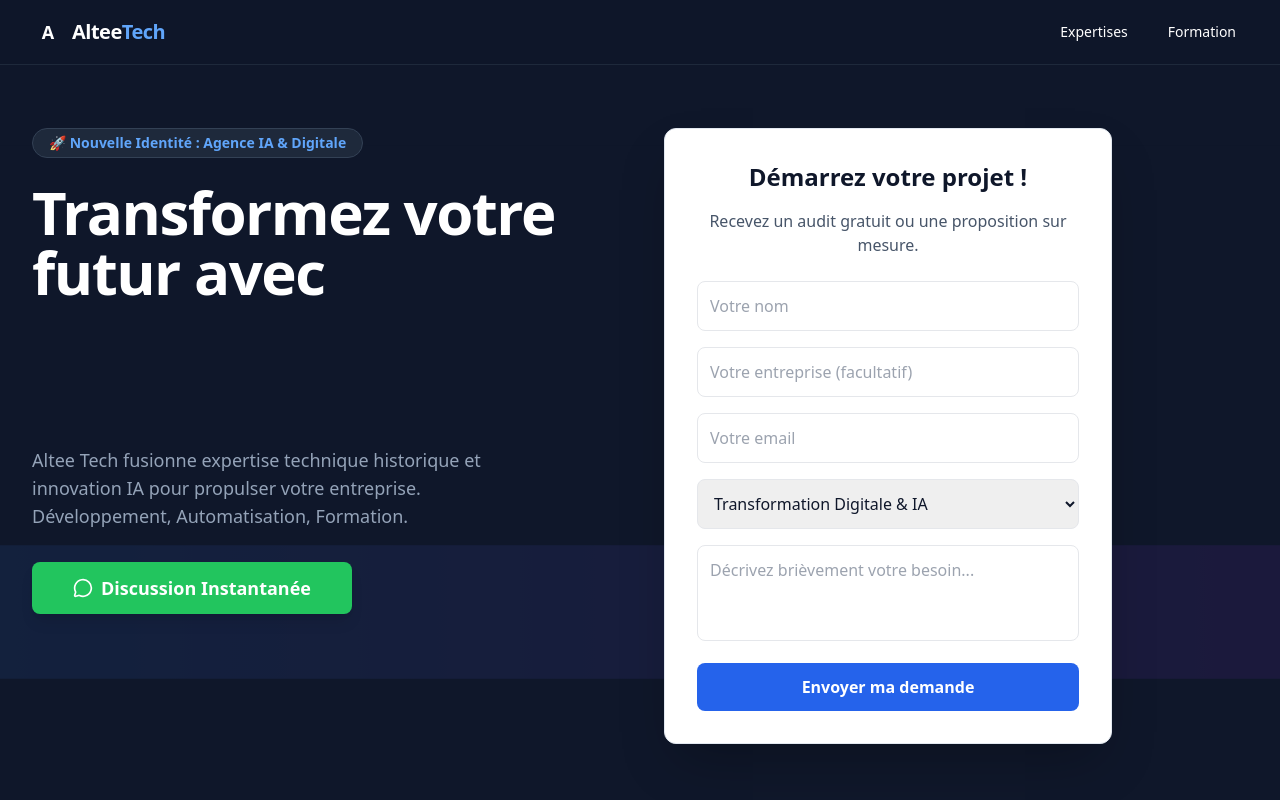
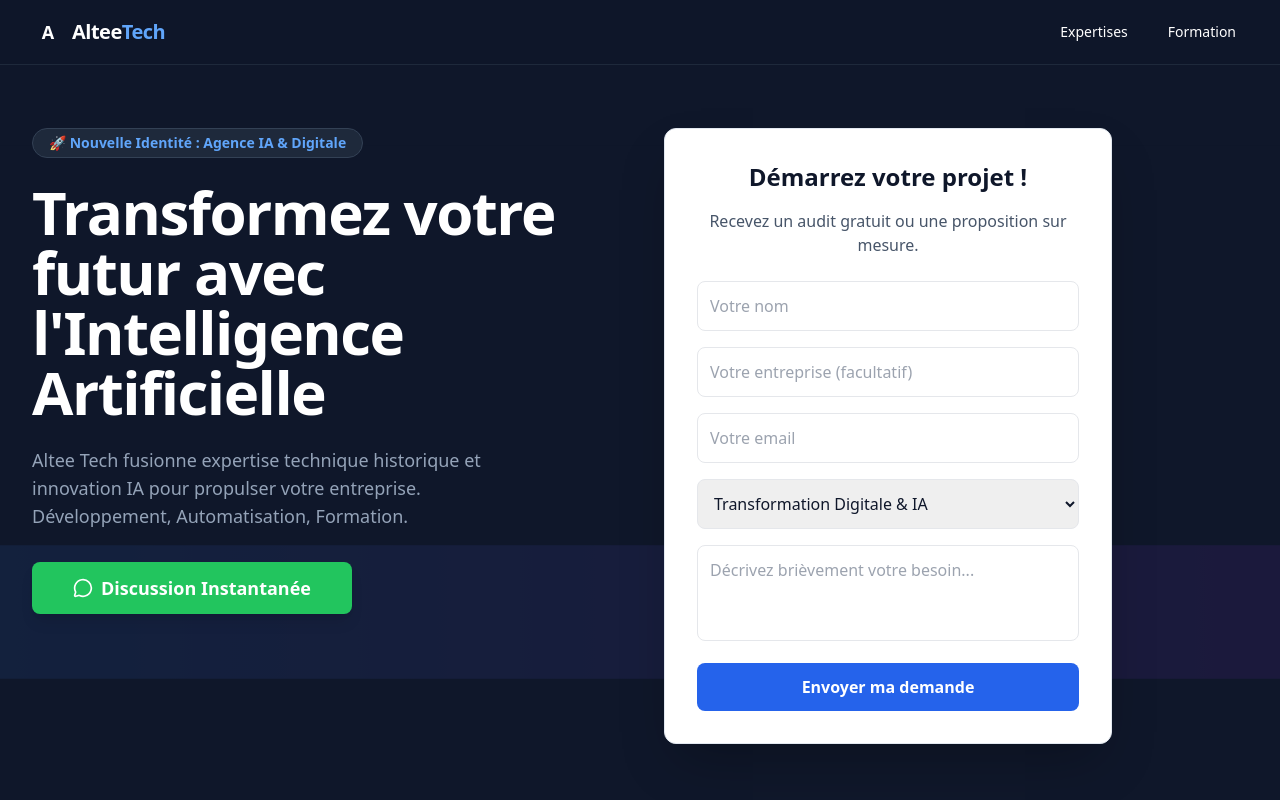
Before and after one commit to radomalala/altee-tech, a React (Vite) app: page / in a window 1280 px wide. Shown: the top 800 px of the page. Built offline with nearby package versions, Linux system fonts and the light colour scheme.

Commit message:
modif color

```diff
--- a/src/App.jsx
+++ b/src/App.jsx
@@ -192,7 +192,7 @@ const Hero = () => (
     <div className="relative z-10 max-w-7xl mx-auto px-4 sm:px-6 lg:px-8 grid grid-cols-1 md:grid-cols-2 gap-12 items-start">
      <div className="mb-12 md:mb-0">
         <div className="inline-block px-4 py-1 rounded-full bg-slate-800 border border-slate-700 text-blue-400 text-sm font-semibold mb-6">🚀 Nouvelle Identité : Agence IA & Digitale</div>
-        <h1 className="text-4xl md:text-6xl font-extrabold tracking-tight leading-tight mb-6">Transformez votre futur avec <span className="text-transparent bg-clip-text bg-linear-to-r from-blue-400 to-purple-500">l'Intelligence Artificielle</span></h1>
+        <h1 className="text-4xl md:text-6xl font-extrabold tracking-tight leading-tight mb-6">Transformez votre futur avec <span className="text-4xl md:text-6xl font-extrabold tracking-tight leading-tight mb-6">l'Intelligence Artificielle</span></h1>
         <p className="text-lg text-slate-400 mb-8 max-w-lg">Altee Tech fusionne expertise technique historique et innovation IA pour propulser votre entreprise. Développement, Automatisation, Formation.</p>
         <a href="https://wa.me/261332952189" target="_blank" rel="noopener noreferrer" className="bg-green-500 hover:bg-green-600 text-white px-6 py-3 rounded-lg font-bold text-lg transition shadow-lg hover:shadow-green-500/25 flex items-center justify-center gap-2 max-w-xs">
           <MessageCircle size={20} /> Discussion Instantanée
```
